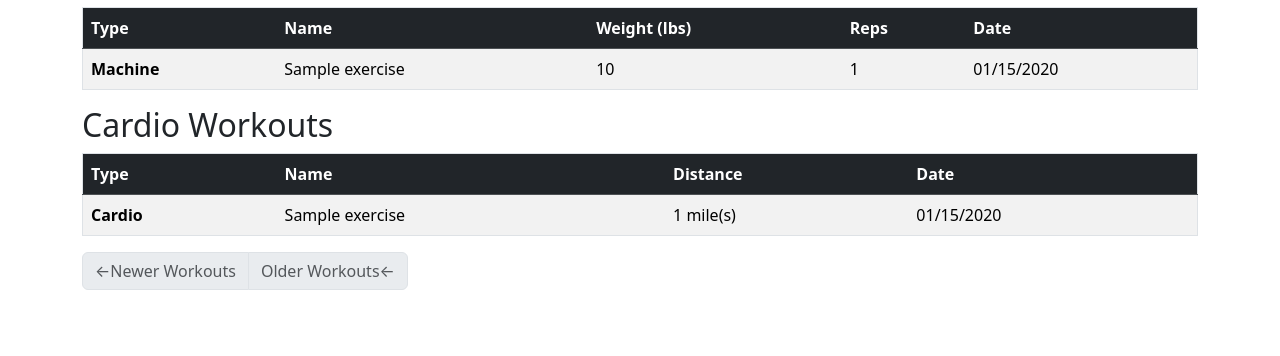
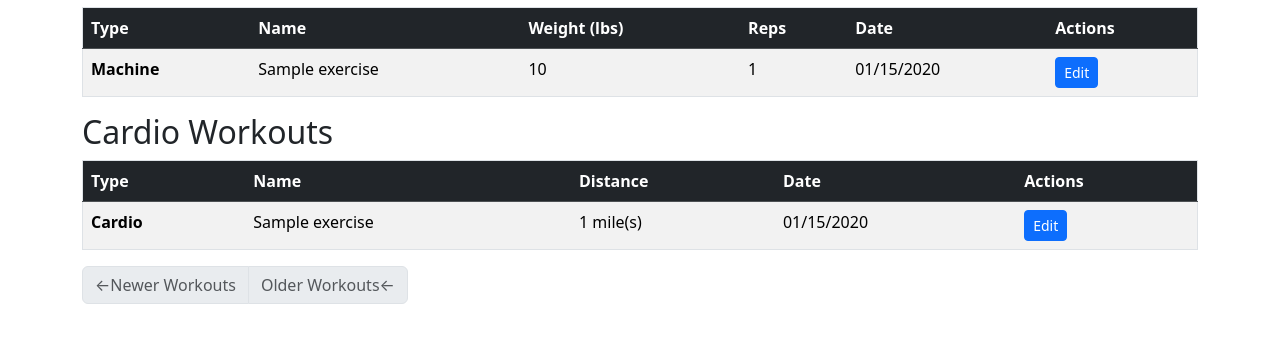
Before and after one commit to DerrickMac/fitness-tracker, a Flask app: a page that uses app/templates/_workout.html in a window 1280 px wide. Shown: the part 444-800 px from the top of the page. Run offline with Flask 3, Linux system fonts and the light colour scheme; a user stored in the database is signed in; tables that the repository leaves empty hold one stand-in row (values such as "Sample post"); some libraries are stand-ins or nearby versions.

Commit message:
implement edit workout functions

```diff
--- a/app/routes.py
+++ b/app/routes.py
@@ -141,4 +141,58 @@ def create_workout():
         flash("New workout created successfully!")
         return redirect(url_for('index'))
 
-    return render_template('create_workout.html', title='Create Workout', form=form)
+    return render_template('workout.html', title='Create Workout', form=form, action="Create")
+
+@app.route('/edit-workout/<workout_id>', methods=['GET', 'POST'])
+@login_required
+def edit_workout(workout_id):
+    # fetch specific workout
+    workout = Workout.query.get_or_404(workout_id)
+
+    # verify correct user is editing workout
+    if workout.user.id != current_user.id:
+        flash("You do not have permission to edit this workout", "ERROR")
+        return redirect(url_for('index'))
+
+    form = WorkoutForm()
+    if form.validate_on_submit():
+
+        workout.date=form.date.data
+        workout.machine_exercises.clear()
+        workout.cardio_exercises.clear()
+        if form.exercise_type.data == "machine":
+            machine_ex = MachineExercise(
+                name=form.name.data,
+                weight=form.weight.data or 0,
+                reps=form.reps.data or 0
+            )
+            db.session.add(machine_ex)
+            workout.machine_exercises.append(machine_ex)
+
+        elif form.exercise_type.data == "cardio":
+            cardio_ex = CardioExercise(
+                name=form.name.data,
+                distance=form.distance.data or 0
+            )
+            db.session.add(cardio_ex)
+            workout.cardio_exercises.append(cardio_ex)
+
+        db.session.commit()
+
+        flash("Workout updated successfully!")
+        return redirect(url_for('user', username=current_user.username))
+
+    elif request.method == 'GET':
+        if workout.machine_exercises:
+            machine_ex = workout.machine_exercises[0]
+            form.exercise_type.data = 'machine'
+            form.name.data = machine_ex.name
+            form.weight.data = machine_ex.weight
+            form.reps.data = machine_ex.reps
+        elif workout.cardio_exercises:
+            cardio_ex = workout.cardio_exercises[0]
+            form.exercise_type.data = 'cardio'
+            form.name.data = cardio_ex.name
+            form.distance.data = cardio_ex.distance
+
+    return render_template('workout.html', title='Edit Workout', form=form, action="Edit")
--- a/app/templates/_workout.html
+++ b/app/templates/_workout.html
@@ -8,6 +8,7 @@
         <th scope="col">Weight (lbs)</th>
         <th scope="col">Reps</th>
         <th scope="col">Date</th>
+        <th scope="col">Actions</th>
       </tr>
     </thead>
 
@@ -20,6 +21,12 @@
           <td>{{ machine.weight }}</td>
           <td>{{ machine.reps }}</td>
           <td>{{ moment(workout.date, local=True).format('L') }}</td>
+          <td>
+            <a href="{{ url_for('edit_workout', workout_id=workout.id) }}"
+               class="btn btn-primary btn-sm">
+              Edit
+            </a>
+          </td>
         </tr>
         {% endfor %}
       {% endfor %}
@@ -34,6 +41,7 @@
         <th scope="col">Name</th>
         <th scope="col">Distance</th>
         <th scope="col">Date</th>
+        <th scope="col">Actions</th>
       </tr>
     </thead>
 
@@ -45,6 +53,12 @@
           <td>{{ cardio.name }}</td>
           <td>{{ cardio.distance }} mile(s)</td>
           <td>{{ moment(workout.date, local=True).format('L') }}</td>
+          <td>
+            <a href="{{ url_for('edit_workout', workout_id=workout.id) }}"
+               class="btn btn-primary btn-sm">
+              Edit
+            </a>
+          </td>
         </tr>
         {% endfor %}
       {% endfor %}
--- a/app/templates/create_workout.html
+++ b/app/templates/workout.html
@@ -2,7 +2,7 @@
 {% import "bootstrap_wtf.html" as wtf %}
 
 {% block content %}
-<h1>Create Workout</h1>
+<h1>{{ action }} Workout</h1>
 {{ wtf.quick_form(form) }}
 
 <script>
```
Also changed, not shown: app.db.
